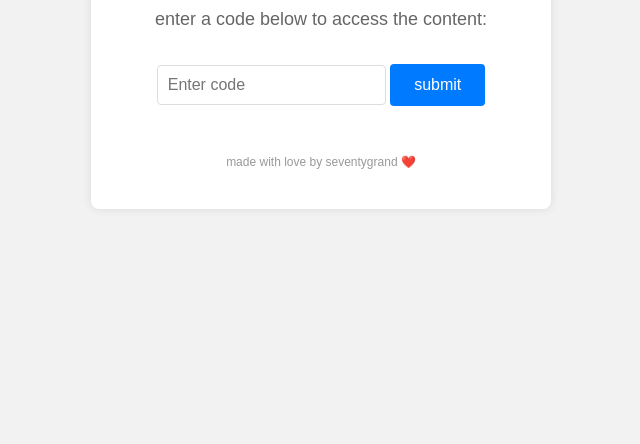
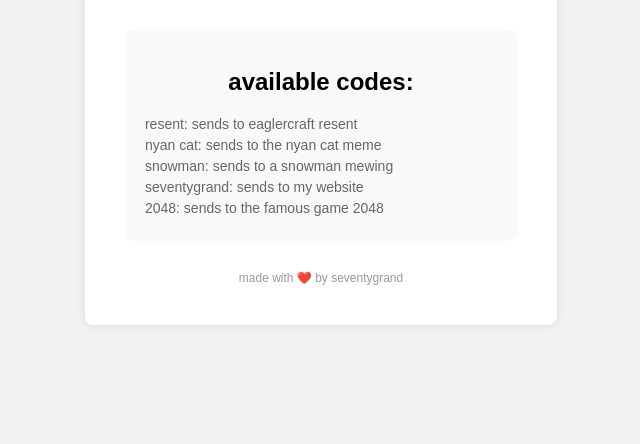
Before and after one commit to seventygrand/flarescript, a plain HTML site: page index.html in a window 1280 px wide. Shown: the part 356-800 px from the top of the page, without its empty margins (319-959 px from the left). Drawn offline with Linux system fonts and the light colour scheme.

Commit message:
update to home page

```diff
--- a/index.html
+++ b/index.html
@@ -67,23 +67,49 @@
       color: #999;
       margin-top: 20px;
     }
+    .code-list-container {
+      background-color: #f9f9f9;
+      padding: 20px;
+      border-radius: 8px;
+      margin-top: 20px;
+    }
+    ul {
+      list-style: none;
+      padding: 0;
+      margin: 0;
+      text-align: left;
+    }
+    li {
+      font-size: 14px;
+      color: #666;
+      margin-bottom: 5px;
+    }
   </style>
 </head>
 <body>
 
   <div class="container">
-    <h1>welcome to flarescript</h1>
-    <p>enter a code below to access the content:</p>
-
+    <h1>weclome to flarescript!</h1>
+    <p>enter any code to unlock it!</p>
     <div class="redirect-form">
-      <input type="text" id="codeInput" placeholder="Enter code">
+      <input type="text" id="codeInput" placeholder="enter code">
       <button onclick="checkCode()">submit</button>
     </div>
 
-    <div class="footer">
-      made with love by seventygrand ❤️
+    <div class="code-list-container">
+      <h2>available codes:</h2>
+      <ul>
+        <li>resent: sends to eaglercraft resent</li>
+        <li>nyan cat: sends to the nyan cat meme</li>
+        <li>snowman: sends to a snowman mewing</li>
+        <li>seventygrand: sends to my website</li>
+        <li>2048: sends to the famous game 2048</li>
+      </ul>
     </div>
 
+    <div class="footer">
+      made with ❤️ by seventygrand
+    </div>
 
 
     <script>
@@ -99,7 +125,7 @@
             case 'snowman':
               window.location.href = 'scripts/mewing/mewing.html';
               break;
-          case 'minecraft':
+              case 'resent':
               window.location.href = 'scripts/eaglercraft/resentclient.html';
               break;
               case '2048':
@@ -111,5 +137,6 @@
         }
       </script>
 
+
 </body>
 </html>
```
Lines whose indentation alone changed are shown as unchanged.
